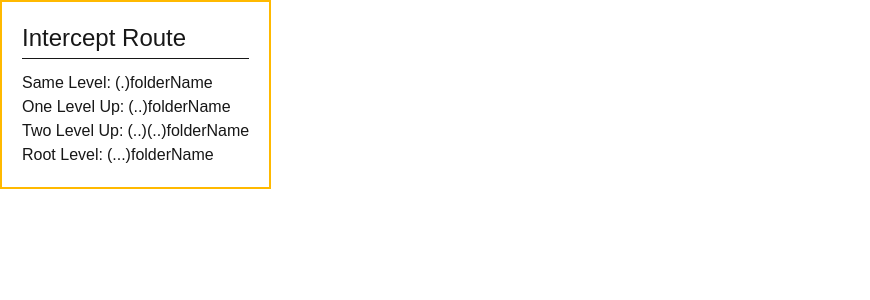
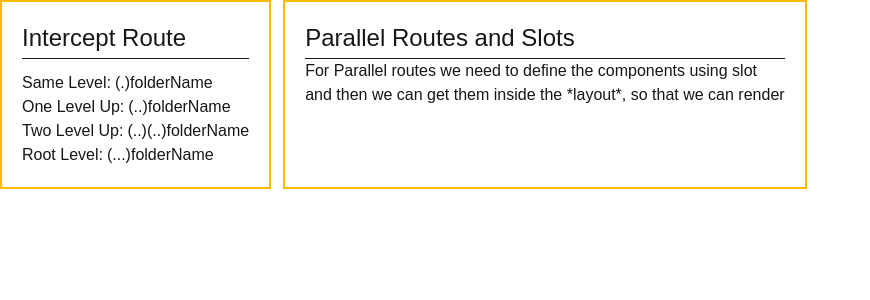
Before and after one commit to ujjalballen/next16-playground, a Next.js app in the folder advanced-routing/: page /lesson in a window 1280 px wide. Shown: the top 300 px of the page, without its empty margins (0-870 px from the left). Built offline with nearby package versions, Linux system fonts and the light colour scheme.

Commit message:
parallel route using slot with example-2

```diff
--- /dev/null
+++ b/advanced-routing/src/app/dashboard-main/@tab1/page.jsx
@@ -0,0 +1,7 @@
+export default function Tab1Page() {
+  return (
+    <div>
+      <h1 className="text-2xl">Tab 1:</h1>
+    </div>
+  );
+}
--- /dev/null
+++ b/advanced-routing/src/app/dashboard-main/@tab2/page.jsx
@@ -0,0 +1,7 @@
+export default function Tab2Page() {
+  return (
+    <div>
+      <h1 className="text-2xl">Tab 2:</h1>
+    </div>
+  );
+}
--- a/advanced-routing/src/app/dashboard-main/layout.js
+++ b/advanced-routing/src/app/dashboard-main/layout.js
@@ -1,8 +1,22 @@
-export default function DashBoardMainLayout({ feed, stats }) {
+import Link from "next/link";
+
+export default function DashBoardMainLayout({ feed, stats, tab1, tab2 }) {
   return (
-    <div className="flex gap-5">
-      <div className="flex-2">{feed}</div>
-      <div className="flex-1">{stats}</div>
+    <div>
+      <div className="flex gap-5">
+        <div className="flex-2">{feed}</div>
+        <div className="flex-1">{stats}</div>
+      </div>
+
+      <div className="mb-3">
+        <Link href={"/dashboard-main/tab1"}>Tab 1</Link>
+        <Link href={"/dashboard-main/tab2"}>Tab 2</Link>
+      </div>
+
+      <div>
+        {tab1}
+        {tab2}
+      </div>
     </div>
   );
 }
--- a/advanced-routing/src/app/lesson/page.jsx
+++ b/advanced-routing/src/app/lesson/page.jsx
@@ -20,6 +20,14 @@ export default function LessonPage() {
           <li>(...)folderName</li>
         </ul>
       </div>
+
+      <div className="border-2 border-amber-400 p-5">
+        <h1 className="text-2xl border-b pb-1">Parallel Routes and Slots</h1>
+        <ul>
+          <li>For Parallel routes we need to define the components using slot</li>
+          <li>and then we can get them inside the *layout*, so that we can render</li>
+        </ul>
+      </div>
     </div>
   );
 }
```
